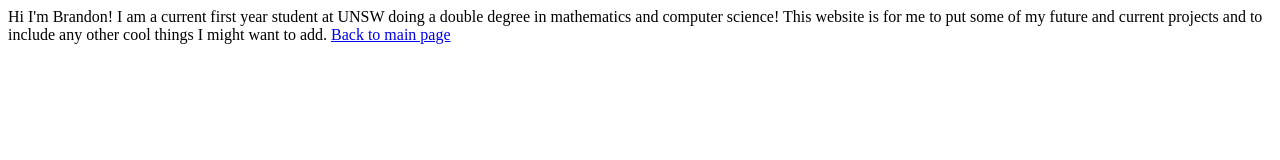
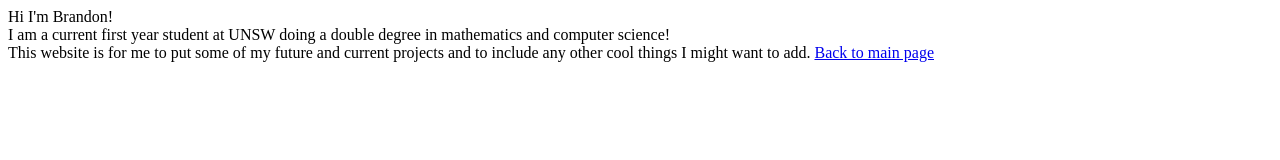
Before and after one commit to i12sleep/i12sleep.github.io, a plain HTML site: page aboutme.html in a window 1280 px wide. Drawn offline with Linux system fonts and the light colour scheme.

Commit message:
added line breaks

```diff
--- a/aboutme.html
+++ b/aboutme.html
@@ -6,8 +6,8 @@
     <title>About Me</title>
 </head>
 <body>
-    Hi I'm Brandon!
-    I am a current first year student at UNSW doing a double degree in mathematics and computer science!
+    Hi I'm Brandon!<br>
+    I am a current first year student at UNSW doing a double degree in mathematics and computer science!<br>
     This website is for me to put some of my future and current projects and to include any other cool things I might want to add.
 </body>
 <a href = "index.html"> Back to main page</a>
```
